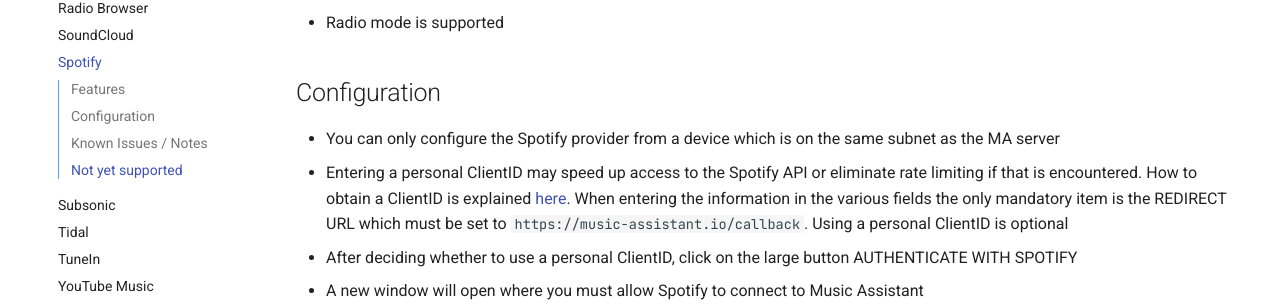
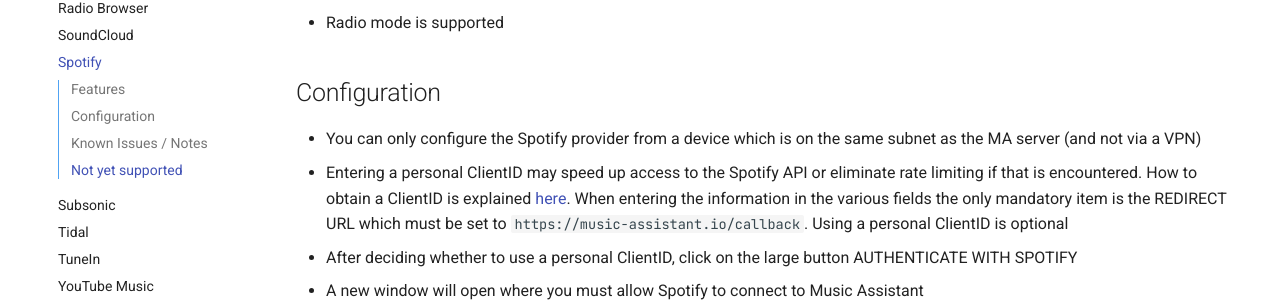
Before and after one commit to pwbriggs/music-assistant.github.io, an MkDocs documentation site: the page built from docs/music-providers/spotify.md, in a window 1280 px wide and 1199 px high. Shown: the part 480-785 px from the top of the window. Built offline with MkDocs 1.6.1 and Material for MkDocs 9.7.7, drawn with Linux system fonts in a browser that asks for light colours.

Commit message:
Not via a VPN

```diff
--- a/docs/music-providers/spotify.md
+++ b/docs/music-providers/spotify.md
@@ -12,7 +12,7 @@
 - Radio mode is supported
 
 ## Configuration
-- You can only configure the Spotify provider from a device which is on the same subnet as the MA server
+- You can only configure the Spotify provider from a device which is on the same subnet as the MA server (and not via a VPN)
 - Entering a personal ClientID may speed up access to the Spotify API or eliminate rate limiting if that is encountered. How to obtain a ClientID is explained [here](https://developer.spotify.com/documentation/web-api/concepts/apps). When entering the information in the various fields the only mandatory item is the REDIRECT URL which must be set to `https://music-assistant.io/callback`. Using a personal ClientID is optional
 - After deciding whether to use a personal ClientID, click on the large button AUTHENTICATE WITH SPOTIFY
 - A new window will open where you must allow Spotify to connect to Music Assistant
```
